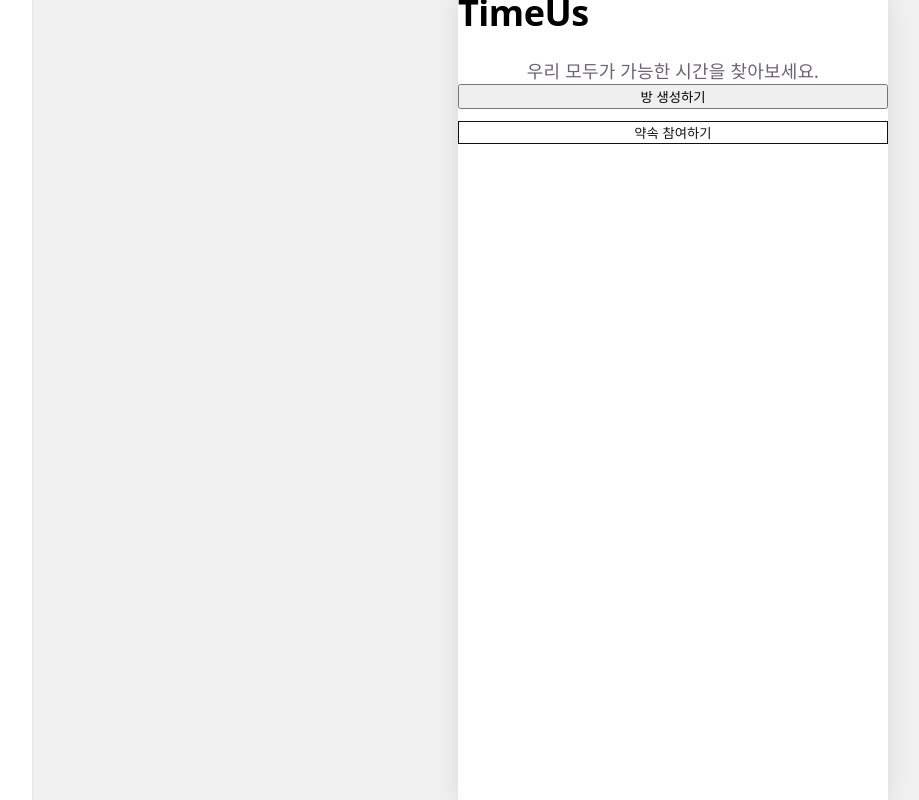
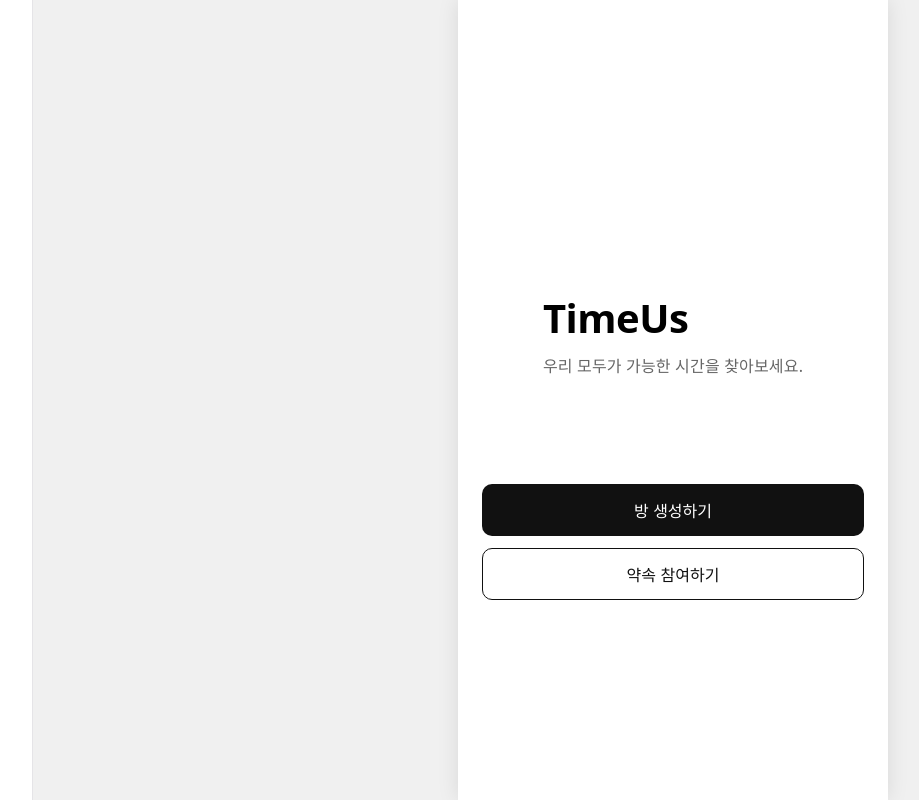
Before and after one commit to cynthia1026/Boomerang, a React (Vite) app in the folder TimeUs/: page / in a window 1280 px wide. Shown: the top 800 px of the page, without its empty margins (45-964 px from the left). Built offline with nearby package versions, Linux system fonts and the light colour scheme; the HTML template or start-up script is replaced by a standard one.

Commit message:
Refactor 접속화면.css with new styles and structure

```diff
--- a/TimeUs/src/styles/접속화면.css
+++ b/TimeUs/src/styles/접속화면.css
@@ -1,3 +1,17 @@
+/* 접속화면 특화 래퍼 (수직 중앙 정렬) */
+.div {
+  background: #ffffff; width: 100%; min-height: 100vh; box-sizing: border-box;
+  display: flex; flex-direction: column; justify-content: center; align-items: center; padding: 40px 24px;
+}
+.frame-2 { display: flex; flex-direction: column; justify-content: space-between; align-items: center; width: 100%; min-height: 400px; }
+.frame-1 { display: flex; flex-direction: column; gap: 12px; align-items: left; text-align: left; margin-top: auto; margin-bottom: auto; }
+.time-us { font-size: 40px; margin-bottom: 10px; } /* 로고 오버라이드 */
+.div2 { color: #666666; font-size: 16px; font-weight: 400; }
+.rectangle-1 { display: none; }
+
+/* 검은색 시작 버튼 */
+.div3 { width: 100%; height: 52px; background: #111111; color: #ffffff; border-radius: 10px; display: flex; align-items: center; justify-content: center; font-size: 16px; font-weight: 800; cursor: pointer; border: none; outline: none; }
+
 /* 버튼 그룹 컨테이너 */
 .splash-btn-group {
   width: 100%;
```
